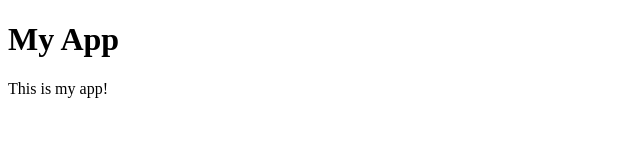
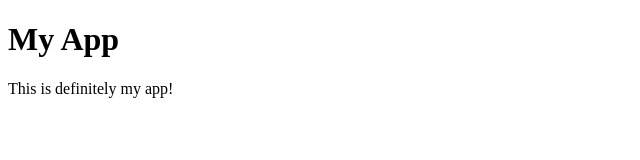
Before and after one commit to stevebrook90/myappsample, a plain HTML site: page index.html in a window 1280 px wide. Shown: the full height of the page, 0-640 px from the left. Drawn offline with Linux system fonts and the light colour scheme.

Commit message:
Slight text change

```diff
--- a/index.html
+++ b/index.html
@@ -5,6 +5,6 @@
   </head>
   <body>
     <h1>My App</h1>
-    This is my app!
+    This is definitely my app!
   </body>
 </html>
```
